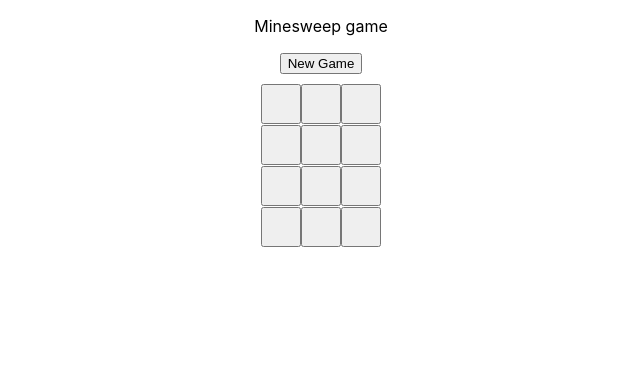
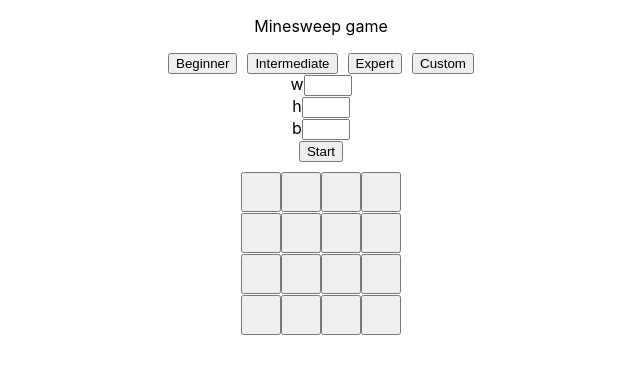
Before and after one commit to RamySaleh/minesweep, a React (Create React App) app: page / in a window 1280 px wide. Shown: the top 374 px of the page, without its empty margins (319-959 px from the left). Built offline with nearby package versions, Linux system fonts and the light colour scheme.

Commit message:
added game presets

```diff
--- a/src/App.js
+++ b/src/App.js
@@ -4,17 +4,35 @@ import "./App.css";
 import Header from "./components/Header";
 
 function App() {
-  const [gameId, setGameId] = useState(0);
+  const initialGame = {
+    id: 0,
+    width: 4,
+    height: 4,
+    bombs: 5,
+  };
 
-  const handleNewGameClick = () => {
-    setGameId(gameId + 1);
+  const [game, setGame] = useState(initialGame);
+
+  const handleNewGameClick = (preset) => {
+    const newGame = {};
+    newGame.id = game.id + 1;
+    if (preset.type === "1") {
+      newGame.width = initialGame.width * preset.level;
+      newGame.height = initialGame.height * preset.level;
+      newGame.bombs = initialGame.bombs * preset.level;
+    } else {
+      newGame.width = preset.width;
+      newGame.height = preset.height;
+      newGame.bombs = preset.bombs;
+    }
+    setGame(newGame);
   };
 
   return (
     <div className="App">
       <p>Minesweep game</p>
       <Header onNewGameClick={handleNewGameClick}></Header>
-      <Game key={gameId}></Game>
+      <Game key={game.id} game={game}></Game>
     </div>
   );
 }
--- a/src/components/Game.js
+++ b/src/components/Game.js
@@ -2,11 +2,10 @@ import React from "react";
 import Box from "./Box";
 import { Container, Grid } from "@material-ui/core";
 
-const Game = () => {
-  const width = 3;
-  const height = 4;
-  const bombs = 5;
-  const boxes = Array(width * height);
+const Game = ({ game }) => {
+  const width = game.width;
+  const height = game.height;
+  const bombs = game.bombs;
   const grid = [];
 
   const initBoxes = () => {
--- a/src/components/Header.js
+++ b/src/components/Header.js
@@ -1,9 +1,72 @@
 import React, { useState } from "react";
 
 const Header = (props) => {
+  const [width, setWidth] = useState();
+  const [height, setheight] = useState();
+  const [bombs, setBombs] = useState();
+
+  const handleTextChange = (value, handler) => {
+    handler(value);
+  };
+
   return (
     <div style={{ margin: 10 }}>
-      <button onClick={props.onNewGameClick}>New Game</button>
+      <button
+        onClick={() => props.onNewGameClick({ type: "1", level: 1 })}
+        style={{ marginRight: 10 }}
+      >
+        Beginner
+      </button>
+      <button
+        onClick={() => props.onNewGameClick({ type: "1", level: 2 })}
+        style={{ marginRight: 10 }}
+      >
+        Intermediate
+      </button>
+      <button
+        onClick={() => props.onNewGameClick({ type: "1", level: 3 })}
+        style={{ marginRight: 10 }}
+      >
+        Expert
+      </button>
+      <button onClick={() => props.onNewGameClick({ type: "1", level: 3 })}>
+        Custom
+      </button>
+      <div style={{ flexDirection: "row", flex: 1 }}>
+        <div>
+          <text>w</text>
+          <input
+            style={{ width: 40 }}
+            text={width}
+            onChange={({ target }) => handleTextChange(target.value, setWidth)}
+          ></input>
+        </div>
+        <div>
+          <text>h</text>
+          <input
+            style={{ width: 40 }}
+            text={height}
+            onChange={({ target }) => handleTextChange(target.value, setheight)}
+          ></input>
+        </div>
+        <div>
+          <text>b</text>
+          <input
+            style={{ width: 40 }}
+            text={bombs}
+            onChange={({ target }) => handleTextChange(target.value, setBombs)}
+          ></input>
+        </div>
+        <div>
+          <button
+            onClick={() =>
+              props.onNewGameClick({ type: "2", width, height, bombs })
+            }
+          >
+            Start
+          </button>
+        </div>
+      </div>
     </div>
   );
 };
```
